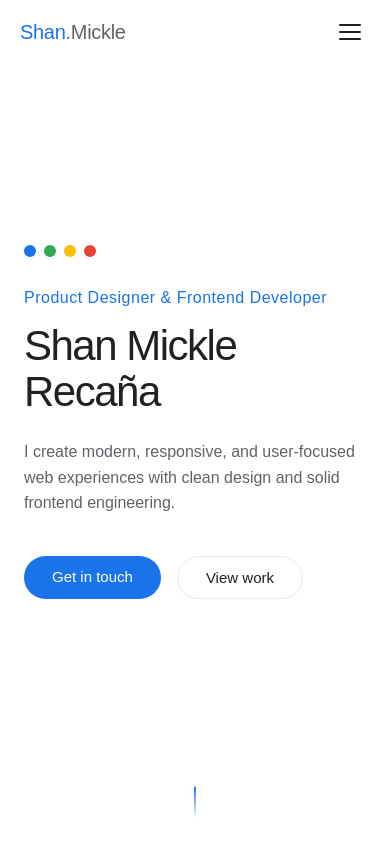
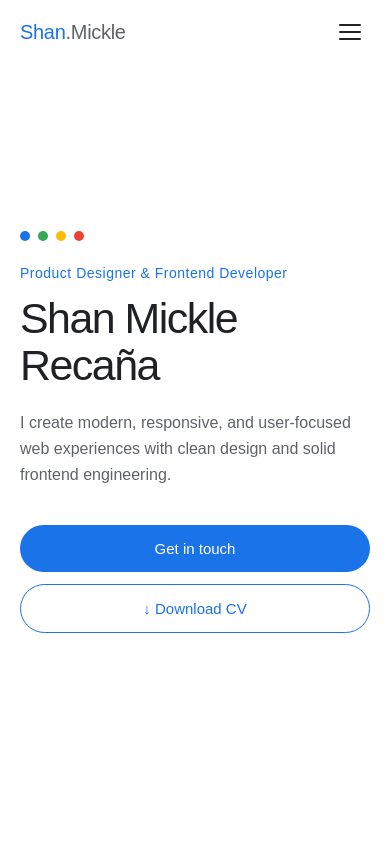
Before and after one commit to shanrecana16/shan-recana-dev, a React (Vite) app: page / in a window 390 px wide. Shown: the top 844 px of the page. Built offline with nearby package versions, Linux system fonts and the light colour scheme; a web font is replaced by a local one.

Commit message:
clean 2 button hero with cv download

```diff
--- a/src/components/Hero.jsx
+++ b/src/components/Hero.jsx
@@ -3,6 +3,7 @@ import { useIsMobile } from "../hooks/useMediaQuery";
 import DATA from "../data/portfolio";
 
 export default function Hero({ t }) {
+  const isMobile = useIsMobile();
   const colorDots = [t.accent, t.green, t.yellow, t.red];
 
   return (
@@ -11,20 +12,27 @@ export default function Hero({ t }) {
         minHeight: "100vh",
         display: "flex",
         alignItems: "center",
-        padding: "0 24px",
+        padding: isMobile ? "80px 20px 60px" : "0 24px",
         position: "relative",
       }}
     >
       <div style={{ maxWidth: 1100, margin: "0 auto", width: "100%" }}>
         {/* Google-color dots */}
-        <div style={{ display: "flex", gap: 8, marginBottom: 32 }}>
+        <div
+          style={{ display: "flex", gap: 8, marginBottom: isMobile ? 24 : 32 }}
+        >
           {colorDots.map((color, i) => (
             <motion.div
               key={i}
               initial={{ scale: 0 }}
               animate={{ scale: 1 }}
               transition={{ delay: i * 0.08, type: "spring", stiffness: 300 }}
-              style={{ width: 12, height: 12, borderRadius: "50%", background: color }}
+              style={{
+                width: isMobile ? 10 : 12,
+                height: isMobile ? 10 : 12,
+                borderRadius: "50%",
+                background: color,
+              }}
             />
           ))}
         </div>
@@ -36,10 +44,10 @@ export default function Hero({ t }) {
           transition={{ delay: 0.1, duration: 0.6 }}
           style={{
             fontFamily: "'Google Sans', sans-serif",
-            fontSize: 16,
+            fontSize: isMobile ? 14 : 16,
             color: t.accent,
             fontWeight: 500,
-            margin: "0 0 16px",
+            margin: "0 0 14px",
             letterSpacing: "0.5px",
           }}
         >
@@ -53,10 +61,12 @@ export default function Hero({ t }) {
           transition={{ delay: 0.15, duration: 0.7, ease: [0.22, 1, 0.36, 1] }}
           style={{
             fontFamily: "'Google Sans Display', 'Google Sans', sans-serif",
-            fontSize: "clamp(42px, 7vw, 80px)",
+            fontSize: isMobile
+              ? "clamp(38px, 11vw, 56px)"
+              : "clamp(42px, 7vw, 80px)",
             fontWeight: 400,
             color: t.text,
-            margin: "0 0 24px",
+            margin: "0 0 20px",
             lineHeight: 1.1,
             letterSpacing: "-1.5px",
           }}
@@ -71,11 +81,11 @@ export default function Hero({ t }) {
           transition={{ delay: 0.25, duration: 0.6 }}
           style={{
             fontFamily: "'Google Sans', sans-serif",
-            fontSize: "clamp(16px, 2vw, 20px)",
+            fontSize: isMobile ? 16 : "clamp(16px, 2vw, 20px)",
             color: t.muted,
             maxWidth: 560,
-            lineHeight: 1.6,
-            margin: "0 0 40px",
+            lineHeight: 1.65,
+            margin: "0 0 36px",
             fontWeight: 400,
           }}
         >
@@ -87,62 +97,76 @@ export default function Hero({ t }) {
           initial={{ opacity: 0, y: 16 }}
           animate={{ opacity: 1, y: 0 }}
           transition={{ delay: 0.35, duration: 0.5 }}
-          style={{ display: "flex", gap: 16, flexWrap: "wrap" }}
+          style={{
+            display: "flex",
+            flexDirection: isMobile ? "column" : "row",
+            gap: 12,
+            width: isMobile ? "100%" : "auto",
+          }}
         >
-          <a
+          {/* Get in touch */}
+          <motion.a
             href="#contact"
+            whileTap={{ scale: 0.97 }}
             style={{
               background: t.accent,
               color: "#fff",
-              padding: "12px 28px",
+              padding: isMobile ? "15px 28px" : "12px 28px",
               borderRadius: 99,
               textDecoration: "none",
               fontFamily: "'Google Sans', sans-serif",
               fontSize: 15,
               fontWeight: 500,
-              transition: "opacity 0.2s, transform 0.2s",
-              display: "inline-block",
+              display: "flex",
+              alignItems: "center",
+              justifyContent: "center",
+              WebkitTapHighlightColor: "transparent",
+              transition: "opacity 0.2s",
             }}
-            onMouseEnter={(e) => {
-              e.currentTarget.style.opacity = "0.9";
-              e.currentTarget.style.transform = "scale(1.02)";
-            }}
-            onMouseLeave={(e) => {
-              e.currentTarget.style.opacity = "1";
-              e.currentTarget.style.transform = "scale(1)";
-            }}
+            onMouseEnter={(e) =>
+              !isMobile && (e.currentTarget.style.opacity = "0.88")
+            }
+            onMouseLeave={(e) =>
+              !isMobile && (e.currentTarget.style.opacity = "1")
+            }
           >
             Get in touch
-          </a>
-          <a
-            href="#projects"
+          </motion.a>
+          {/* Download CV */}
+          <motion.a
+            href="/cv/ShanMickle_Recana_CV_.pdf"
+            download="ShanMickle_Recana_CV_.pdf"
+            whileTap={{ scale: 0.97 }}
             style={{
-              border: `1.5px solid ${t.border}`,
-              color: t.text,
-              padding: "12px 28px",
+              border: `1.5px solid ${t.accent}`,
+              color: t.accent,
+              padding: isMobile ? "15px 28px" : "12px 28px",
               borderRadius: 99,
               textDecoration: "none",
               fontFamily: "'Google Sans', sans-serif",
               fontSize: 15,
               fontWeight: 500,
               background: "transparent",
-              transition: "border-color 0.2s, transform 0.2s",
-              display: "inline-block",
+              display: "flex",
+              alignItems: "center",
+              justifyContent: "center",
+              gap: 6,
+              WebkitTapHighlightColor: "transparent",
+              transition: "background 0.2s",
             }}
-            onMouseEnter={(e) => {
-              e.currentTarget.style.borderColor = t.accent;
-              e.currentTarget.style.transform = "scale(1.02)";
-            }}
-            onMouseLeave={(e) => {
-              e.currentTarget.style.borderColor = t.border;
-              e.currentTarget.style.transform = "scale(1)";
-            }}
+            onMouseEnter={(e) =>
+              !isMobile && (e.currentTarget.style.background = t.accentSoft)
+            }
+            onMouseLeave={(e) =>
+              !isMobile && (e.currentTarget.style.background = "transparent")
+            }
           >
-            View work
-          </a>
+            ↓ Download CV
+          </motion.a>
         </motion.div>
 
-        {/* Scroll indicator */}
+        {/* Scroll indicator — hidden on mobile */}
+        {!isMobile && (
           <motion.div
             initial={{ opacity: 0 }}
             animate={{ opacity: 1 }}
@@ -156,7 +180,11 @@ export default function Hero({ t }) {
           >
             <motion.div
               animate={{ y: [0, 8, 0] }}
-            transition={{ duration: 1.8, repeat: Infinity, ease: "easeInOut" }}
+              transition={{
+                duration: 1.8,
+                repeat: Infinity,
+                ease: "easeInOut",
+              }}
               style={{
                 width: 2,
                 height: 32,
@@ -166,6 +194,7 @@ export default function Hero({ t }) {
               }}
             />
           </motion.div>
+        )}
       </div>
     </section>
   );
```
Also changed, not shown: 2 other files (tests, documents, lock files or other folders). Lines whose indentation alone changed are shown as unchanged.
